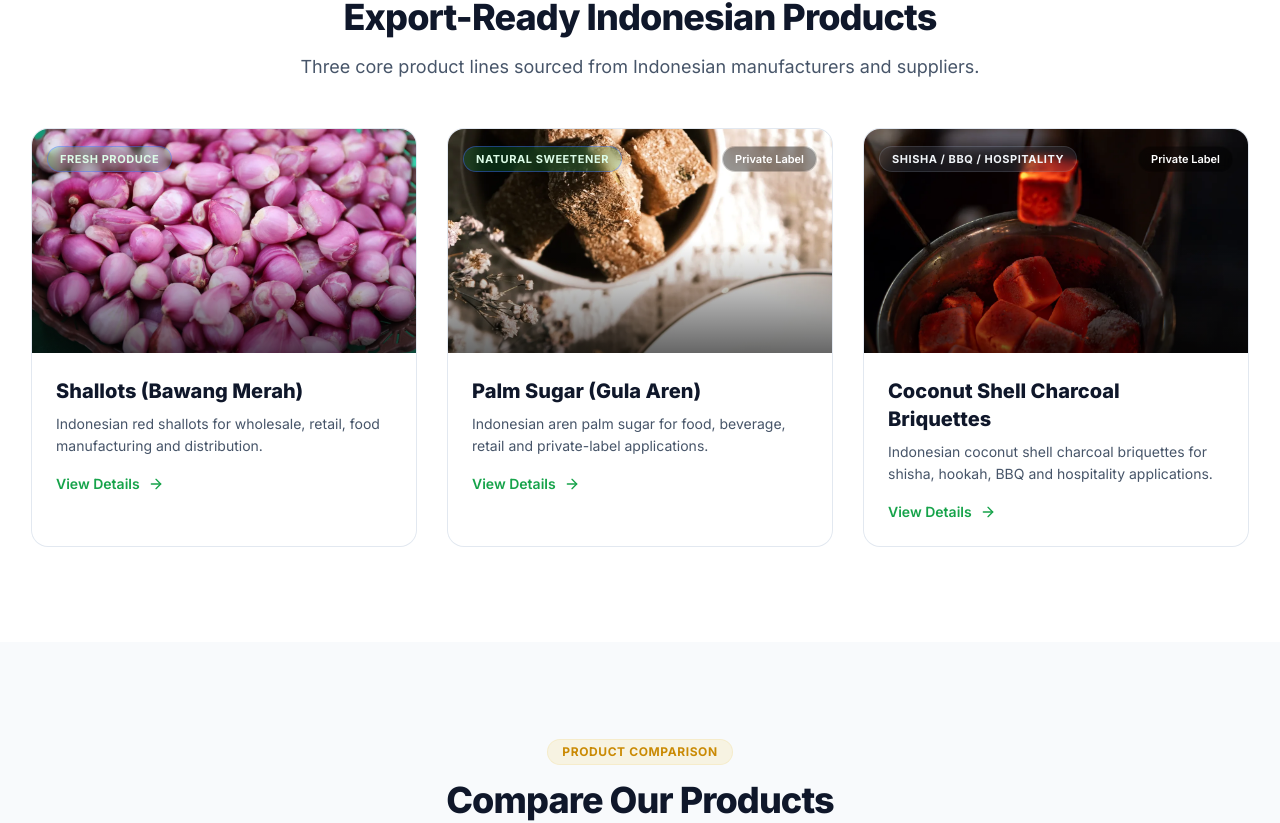
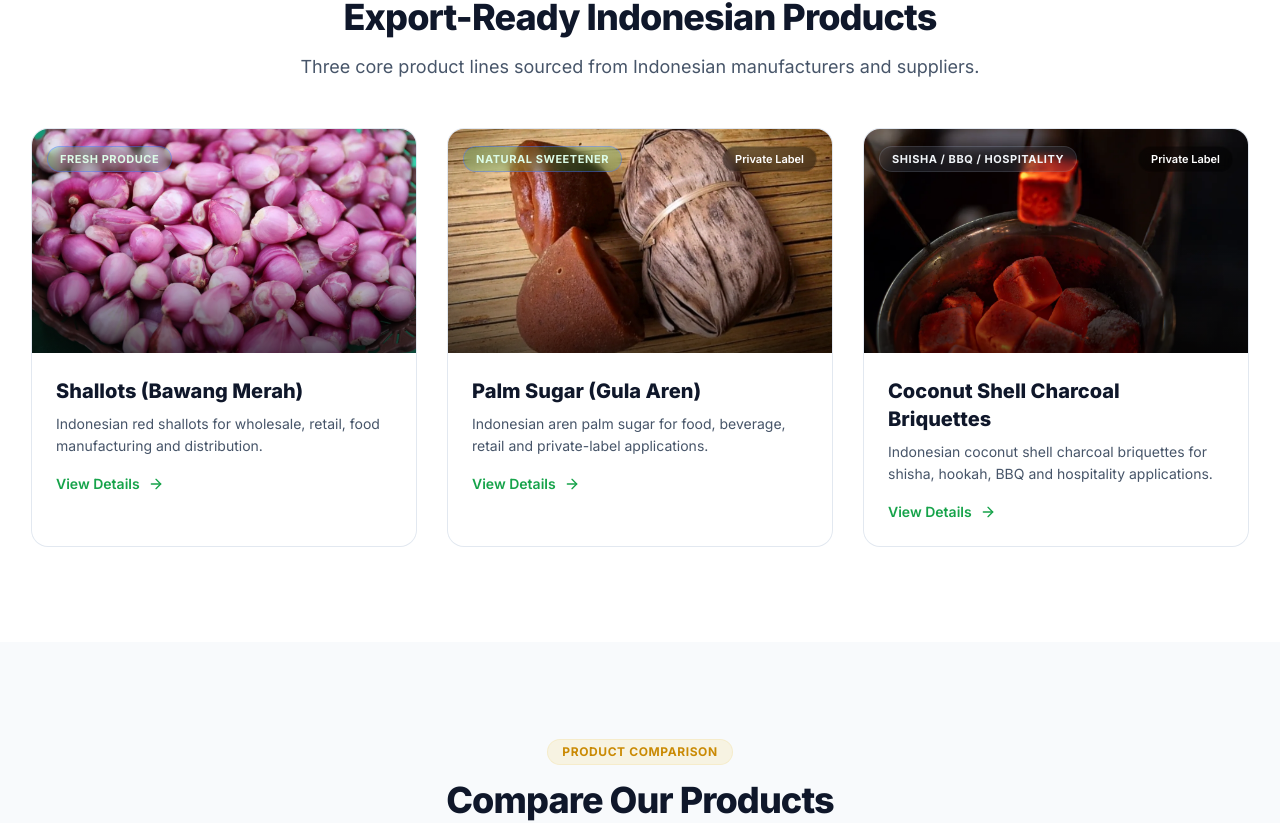
Before and after one commit to AdamHarish25/EksporGlobalIndonesia, a React (Vite) app: page / in a window 1280 px wide. Shown: the part 1855-2678 px from the top of the page. Built offline with nearby package versions, Linux system fonts and the light colour scheme.

Commit message:
chore: update palm sugar images to new gula aren assets
replace references to old BrownSurga palm sugar images with new GulaAren assets across product constants, solution constants, homepage hero section, and update changelog to document the change

```diff
--- a/src/constants/products.ts
+++ b/src/constants/products.ts
@@ -131,8 +131,8 @@ export const PRODUCTS: Product[] = [
     ],
     certifications: ['CoA', 'Halal'],
     privateLabelAvailable: true,
-    image: '/BrownSurga3.webp',
-    gallery: ['/BrownSurga3.webp', '/BrownSurga2.webp', '/BrownSurga.webp'],
+    image: '/GulaAren.jpeg',
+    gallery: ['/GulaAren.jpeg', '/GulaAren2.jpeg'],
   },
   {
     id: 'coconut-shell-charcoal-briquettes',
--- a/src/constants/solutions.ts
+++ b/src/constants/solutions.ts
@@ -148,7 +148,7 @@ export const SOLUTIONS: SolutionDetail[] = [
       'End-to-end export coordination',
     ],
     cta: 'Discuss Private Label',
-    image: '/BrownSurga3.webp',
+    image: '/GulaAren.jpeg',
     imageAlt: 'Private label palm sugar retail packaging',
     showForm: false,
   },
--- a/src/pages/HomePage.tsx
+++ b/src/pages/HomePage.tsx
@@ -401,7 +401,7 @@ export default function HomePage() {
           </div>
           <div className="mt-12 grid lg:grid-cols-2 gap-12 items-center">
             <div className="relative rounded-2xl overflow-hidden ring-1 ring-slate-200 shadow-xl bg-slate-900">
-              <img src="/BrownSurga3.webp" alt="Private label palm sugar retail packaging" className="h-80 w-full object-cover" loading="lazy" />
+              <img src="/GulaAren.jpeg" alt="Private label palm sugar retail packaging" className="h-80 w-full object-cover" loading="lazy" />
               <div className="absolute inset-0 bg-gradient-to-t from-black/70 via-black/10 to-transparent" />
               <div className="absolute top-4 left-4 flex flex-wrap gap-2">
                 <span className="inline-flex items-center rounded-full bg-white/95 px-3 py-1 text-[11px] font-bold uppercase tracking-wider text-slate-900 ring-1 ring-white/20">
```
Also changed, not shown: public/GulaAren2.jpeg (added), 43 other files (tests, documents, lock files or other folders).
